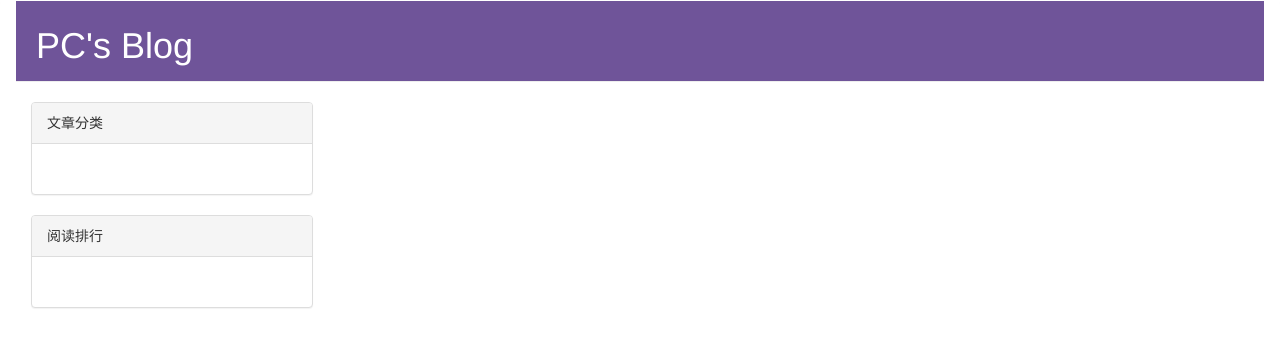
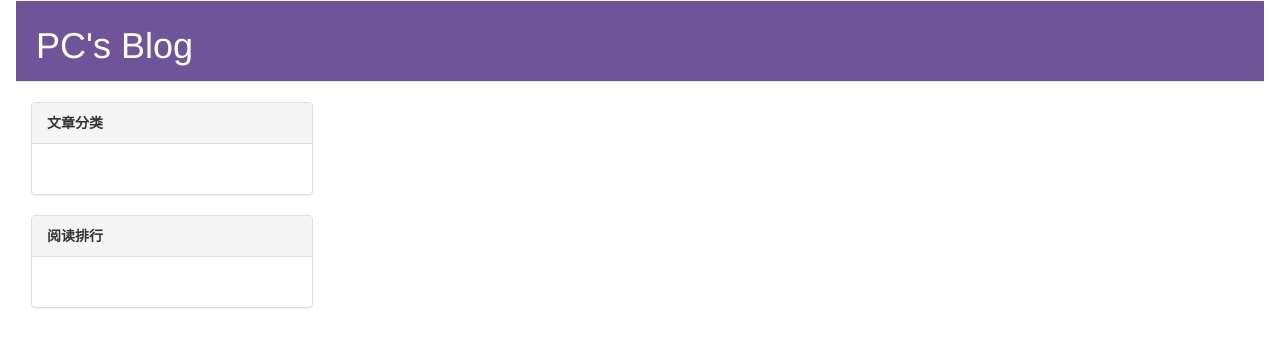
Before and after one commit to PengchengZhou/myblog, a Django app: page / in a window 1280 px wide. Shown: the top 342 px of the page. Run offline with Django 3.2, Linux system fonts and the light colour scheme; data that the repository does not hold is empty; some libraries are stand-ins or nearby versions.

Commit message:
修改字体

```diff
--- a/blog/static/js/blog.js
+++ b/blog/static/js/blog.js
@@ -111,7 +111,7 @@ function get_abstract_by_page_num(page_num, flag)
                 abstr = JSON.parse(abstr);
                 $('#body-right').append("<div class='post_abstract panel panel-default'>"
                 +"<div class='post_abstract_title panel-heading'><a href='javascript: get_a_post("
-                +abstr.id+", false)'>"+abstr.title+"</a></div><div class='post_abstract_abstract panel-body'><p>"
+                +abstr.id+", false)'><h4>"+abstr.title+"</h4></a></div><div class='post_abstract_abstract panel-body'><p>"
                 +abstr.abstract+"</p></div><div class='post_abstract_footer panel-footer'>"
                 +abstr.pub_date+"&nbsp;&nbsp;阅读("+abstr.visit_count+")</div></div>");
             }
@@ -152,7 +152,7 @@ function get_abstract_by_cid_and_page_num(c_id, page_num, flag)
                 abstr = JSON.parse(abstr);
                 $('#body-right').append("<div class='post_abstract panel panel-default'>"
                 +"<div class='post_abstract_title panel-heading'><a href='javascript: get_a_post("
-                +abstr.id+", false)'>"+abstr.title+"</a></div><div class='post_abstract_abstract panel-body'><p>"
+                +abstr.id+", false)'><h4>"+abstr.title+"</h4></a></div><div class='post_abstract_abstract panel-body'><p>"
                 +abstr.abstract+"</p></div><div class='post_abstract_footer panel-footer'>"
                 +abstr.pub_date+"&nbsp;&nbsp;阅读("+abstr.visit_count+")</div></div>");
             }
--- a/blog/templates/base.html
+++ b/blog/templates/base.html
@@ -25,7 +25,7 @@
             <div id='body' class='row-fluid'>
                 <div id='body-left' class='col-lg-3 col-xs-3 col-md-3'>
                     <div id='post-classification' class='panel panel-default'>
-                        <div id='post-classification-title' class='panel-heading'>文章分类</div>
+                        <div id='post-classification-title' class='panel-heading'><strong>文章分类</strong></div>
                         <div id='post-classification-list' class='panel-body'>
                             <ul class='list-group'>
                                 {% for c in c_list %}
@@ -35,7 +35,7 @@
                         </div>
                     </div>
                     <div id='post-rank' class='panel panel-default'>
-                        <div id='post-rank-title' class='panel-heading'>阅读排行</div>
+                        <div id='post-rank-title' class='panel-heading'><strong>阅读排行</strong></div>
                         <div id='post-rank-list' class='panel-body'>
                             <ol class='list-group'>
                                 {% for post in rank_5_abstract %}
```
